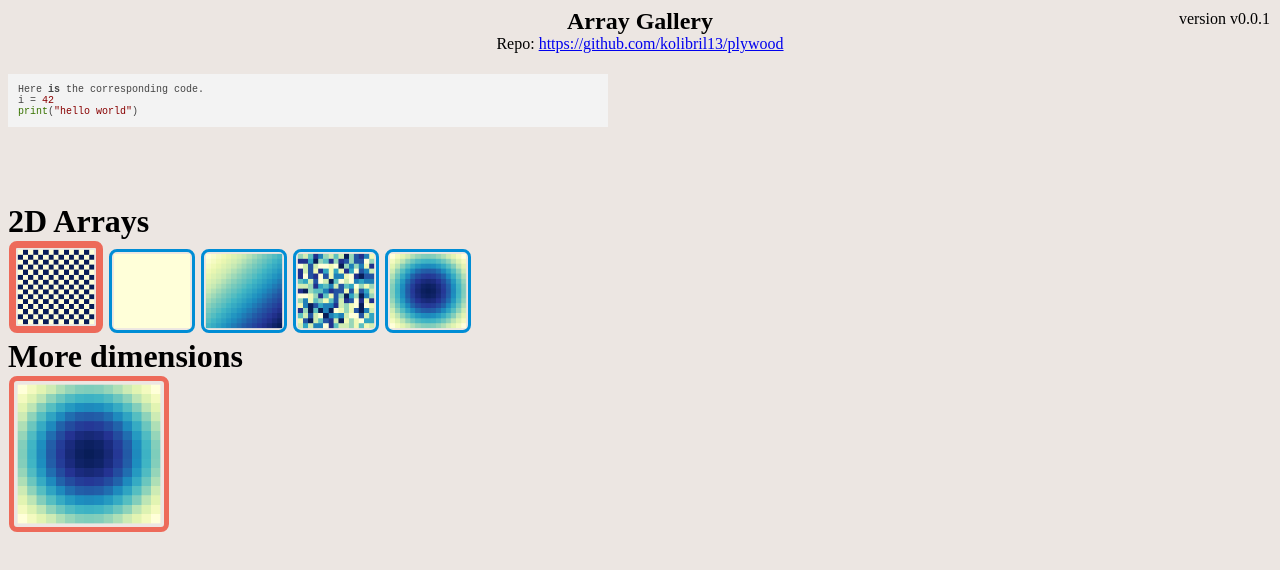
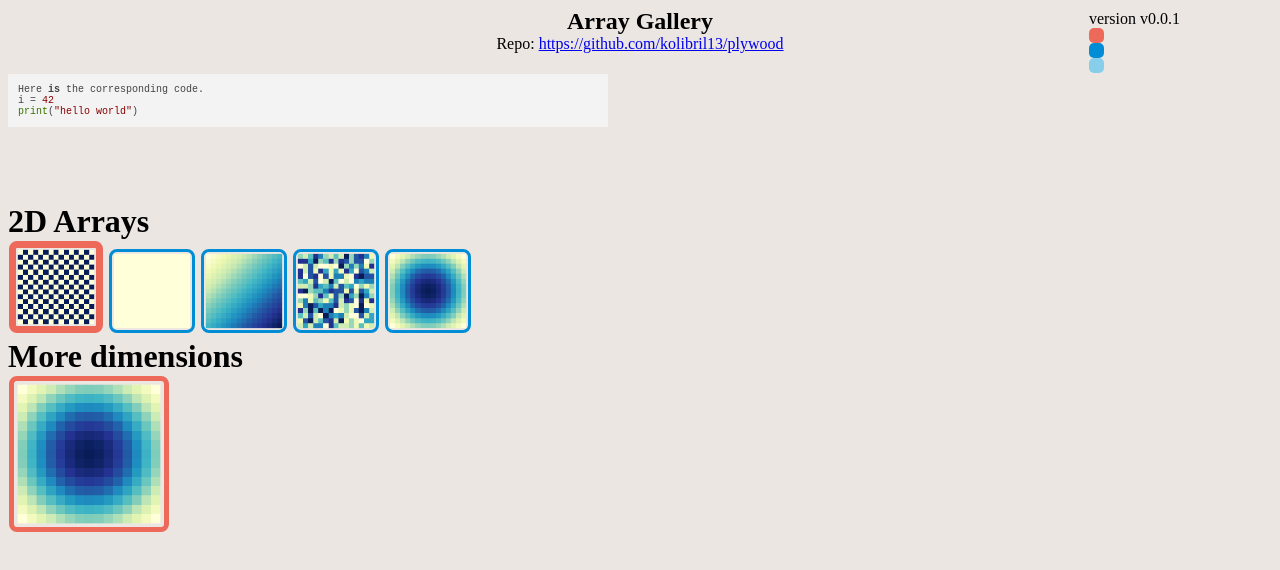
Before and after one commit to kolibril13/plywood-gallery, a plain HTML site: page index.html in a window 1280 px wide. Drawn offline with nearby package versions, Linux system fonts and the light colour scheme.

Commit message:
added legend

```diff
--- a/index.html
+++ b/index.html
@@ -26,8 +26,30 @@
         .box {
             position: absolute;
             top: 10px;
-            right: 10px;
+            right: 100px;
         }
+
+        .box_title {
+            border-radius: 5px;
+            background: #ED6A5A;
+            width: 15px;
+            height: 15px;
+        }
+
+        .box_normal {
+            border-radius: 5px;
+            background: #008DD5;
+            width: 15px;
+            height: 15px;
+        }
+
+        .box_dependend {
+            border-radius: 5px;
+            background: skyblue;
+            width: 15px;
+            height: 15px;
+        }
+
 
         .div1 {
             width: 600px;
@@ -56,7 +78,6 @@
         .image:hover {
             opacity: 0.4;
         }
-
     </style>
     <title>Python Example Gallery</title>
 
@@ -78,10 +99,13 @@
 i = 42
 print("hello world")
 </code></pre>
-
     </div>
     <div class="box">
         <p id="version_number"></p>
+        <div class="box_title"></div>
+        <div class="box_normal"></div>
+        <div class="box_dependend"></div>
+
     </div>
 
     <script src="init_images_and_text.js"></script>
```
